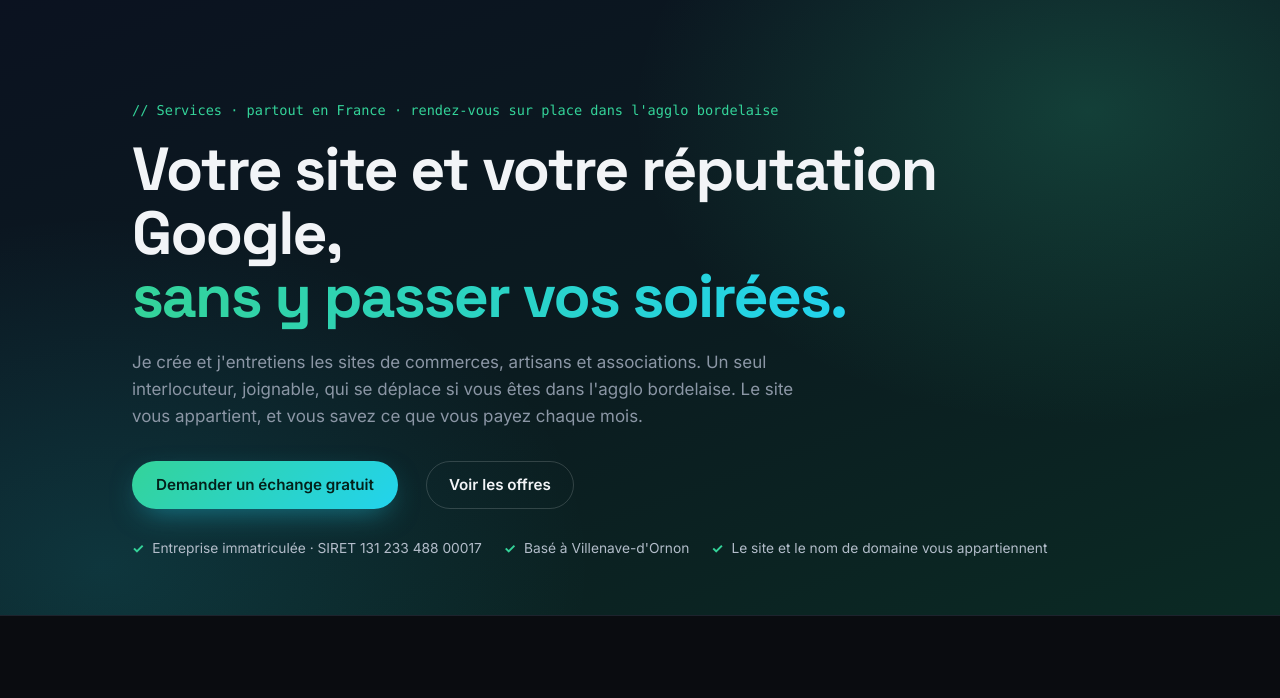
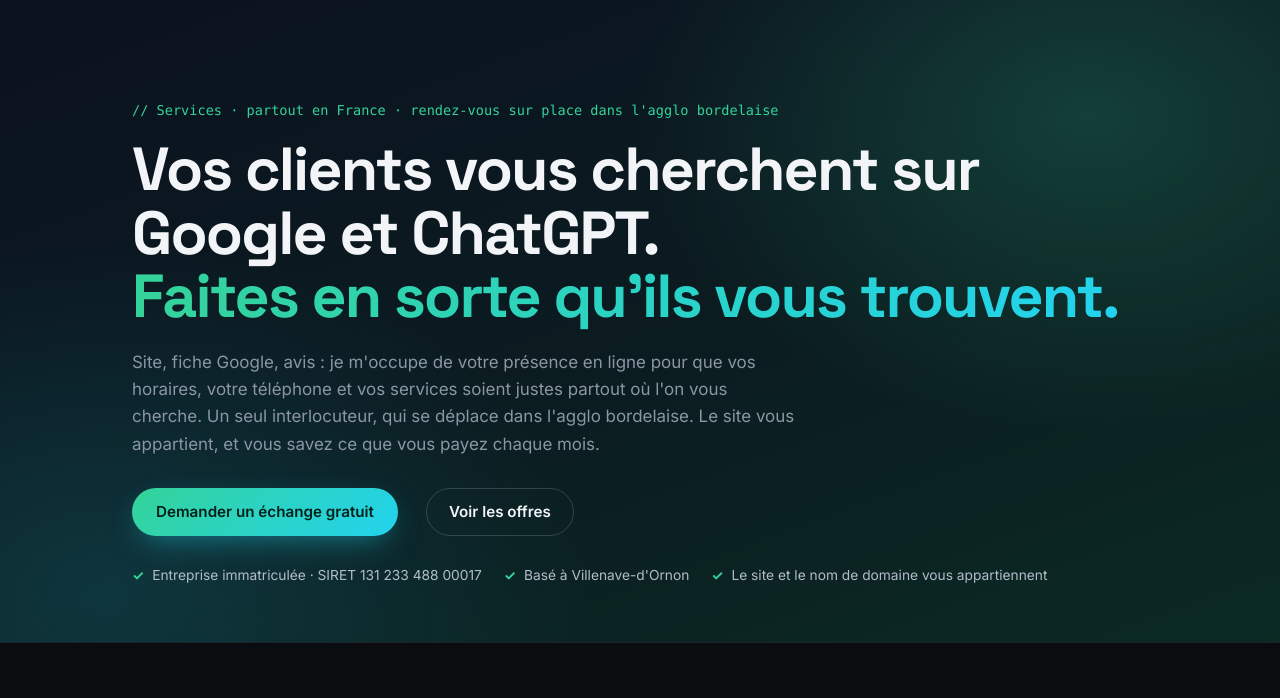
Before and after one commit to DamienCH33/portfolio2025, a Symfony app: template templates/services.html.twig in a window 1280 px wide. Shown: the part 77-775 px from the top of the page. Run offline with Twig, Linux system fonts and the light colour scheme; the template is opened without the code that fills it, so the values that code supplies are empty; some libraries are stand-ins or nearby versions.

Commit message:
content: accroche services orientée visibilité, lien admin retiré du pied de page

```diff
--- a/templates/base.html.twig
+++ b/templates/base.html.twig
@@ -66,8 +66,6 @@
 					{% if is_granted('ROLE_ADMIN') %}
 						<a class="admin-on" href="{{ path('admin_dashboard') }}" rel="nofollow">● Back-office</a>
 						<a class="admin" href="{{ path('app_logout') }}" rel="nofollow">Déconnexion</a>
-					{% else %}
-						<a class="admin" href="{{ path('admin_dashboard') }}" title="Administration" rel="nofollow">admin</a>
 					{% endif %}
 				</div>
 			</div>
--- a/templates/services.html.twig
+++ b/templates/services.html.twig
@@ -37,8 +37,8 @@
 	<header class="page-head">
 		<div class="wrap">
 			<span class="kicker">// Services · partout en France · rendez-vous sur place dans l'agglo bordelaise</span>
-			<h1>Votre site et votre réputation Google,<br><span class="accent">sans y passer vos soirées.</span></h1>
-			<p class="lead-text">Je crée et j'entretiens les sites de commerces, artisans et associations. Un seul interlocuteur, joignable, qui se déplace si vous êtes dans l'agglo bordelaise. Le site vous appartient, et vous savez ce que vous payez chaque mois.</p>
+			<h1>Vos clients vous cherchent sur Google et ChatGPT.<br><span class="accent">Faites en sorte qu'ils vous trouvent.</span></h1>
+			<p class="lead-text">Site, fiche Google, avis : je m'occupe de votre présence en ligne pour que vos horaires, votre téléphone et vos services soient justes partout où l'on vous cherche. Un seul interlocuteur, qui se déplace dans l'agglo bordelaise. Le site vous appartient, et vous savez ce que vous payez chaque mois.</p>
 			<div class="hero-actions">
 				<a class="btn-v2" href="{{ path('app_contact') }}">Demander un échange gratuit</a>
 				<a class="btn-ghost" href="#offres">Voir les offres</a>
```
